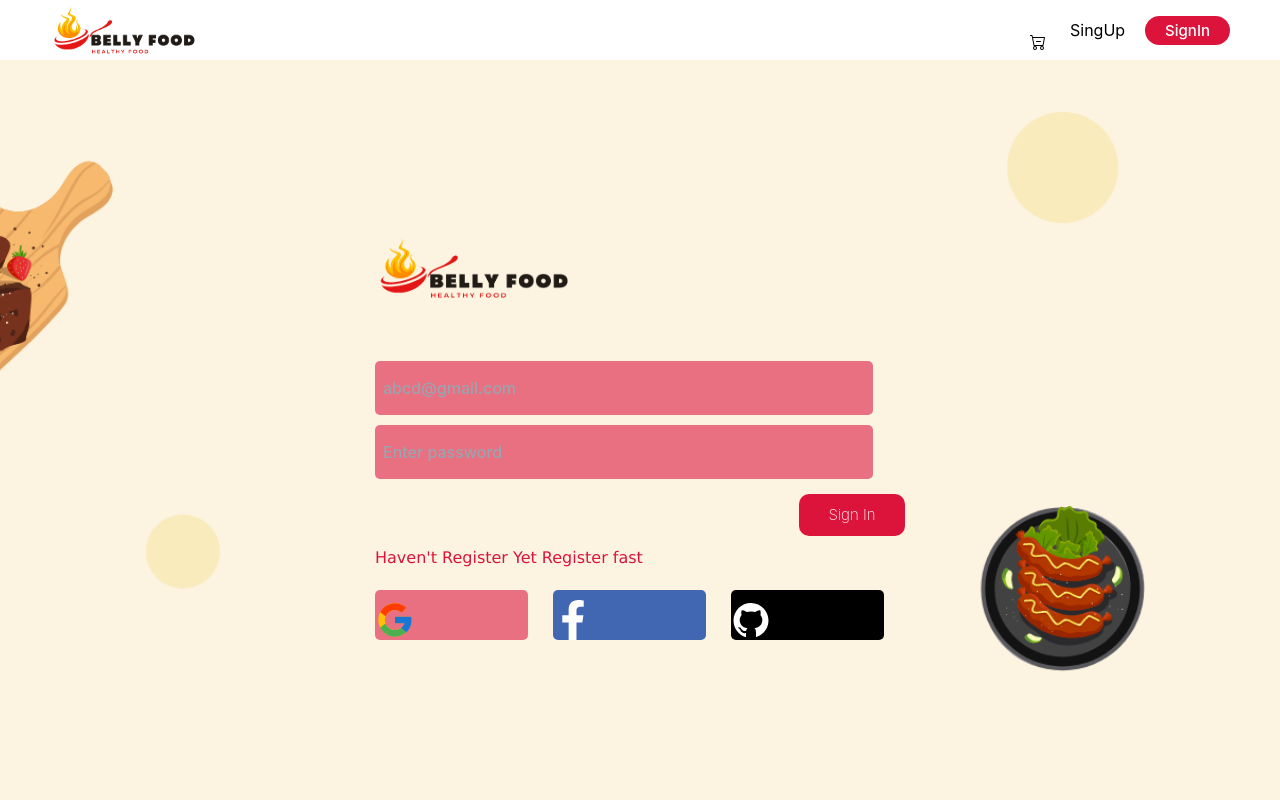
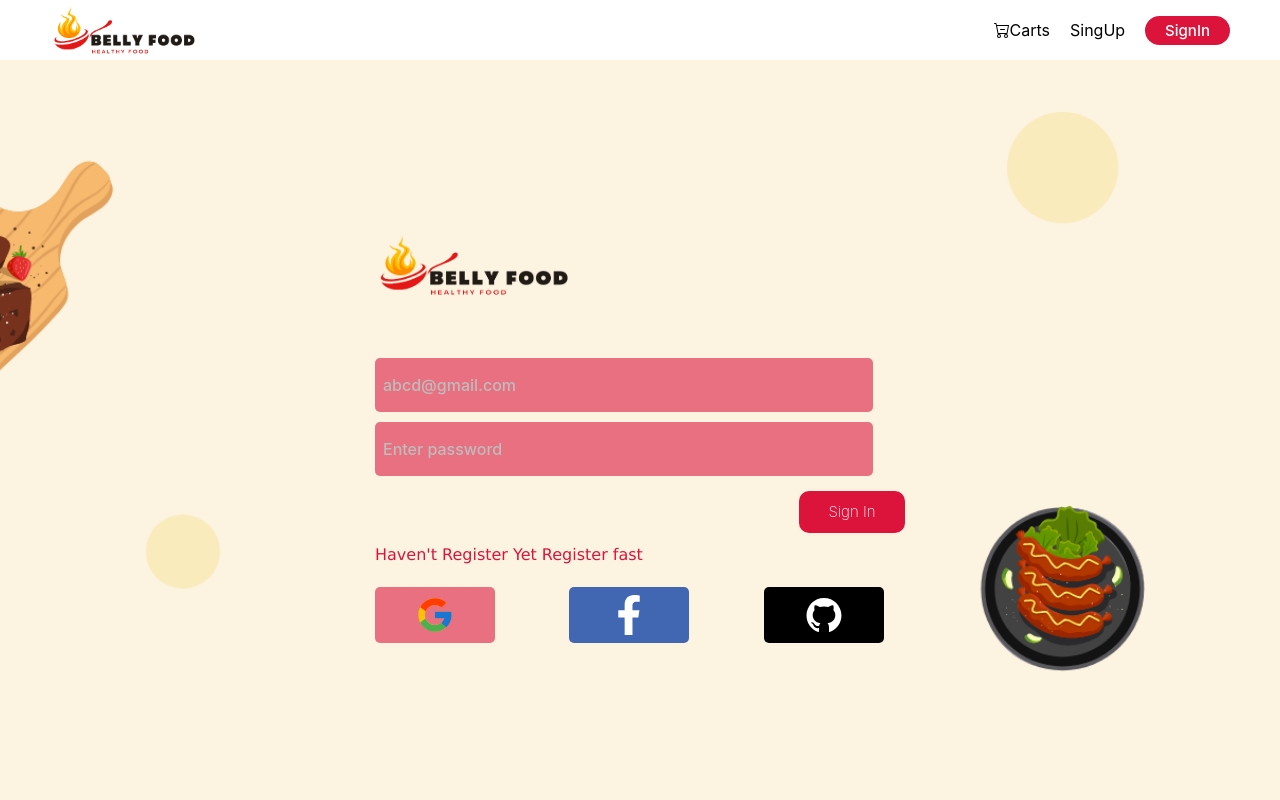
Before and after one commit to proloypaul/belly-food-client, a React (Create React App) app: page /signIn in a window 1280 px wide. Shown: the top 800 px of the page. Built offline with nearby package versions, Linux system fonts and the light colour scheme; no server answers.

Commit message:
setup material with tailwind framework and customize some desing

```diff
--- a/package.json
+++ b/package.json
@@ -3,6 +3,7 @@
   "version": "0.1.0",
   "private": true,
   "dependencies": {
+    "@material-tailwind/react": "^2.1.1",
     "@testing-library/jest-dom": "^5.16.5",
     "@testing-library/react": "^13.4.0",
     "@testing-library/user-event": "^13.5.0",
--- a/src/Components/AboutUs/Categories/Categories.css
+++ b/src/Components/AboutUs/Categories/Categories.css
@@ -18,6 +18,7 @@
 .categoriesContent{
     display: grid;
     grid-template-columns: 1fr 2fr 1fr;
+    padding-top: 40px;
 
 }
 .categoriesContent .categoriesFoodName{
@@ -26,6 +27,7 @@
     align-items: center;
     width: 70%;
     border-bottom: 2px solid black;
+    margin-bottom: 30px;
 }
 .categoriesContent .categoriesFoodName p{
     font-size: 18px;
--- a/src/Components/Carts/Carts.css
+++ b/src/Components/Carts/Carts.css
@@ -20,14 +20,15 @@
   font-weight: 700;
   padding: 10px 0px;
   border-bottom: 2px solid gray;
+  margin-bottom: 20px;
   width: 69%;
   font-family: "Lucida Sans", "Lucida Sans Regular", "Lucida Grande",
     "Lucida Sans Unicode", Geneva, Verdana, sans-serif;
 }
 .cartsContainer .editDelivery input {
   width: 65%;
-  padding: 10px;
-  margin: 5px 0px;
+  padding: 15px;
+  margin: 10px 0px;
   background-color: rgb(239, 235, 235);
   border: 0;
   border-radius: 5px;
@@ -43,7 +44,7 @@
   font-weight: 500;
   font-family: "Lucida Sans", "Lucida Sans Regular", "Lucida Grande",
     "Lucida Sans Unicode", Geneva, Verdana, sans-serif;
-  margin-top: 5px;
+  margin-top: 10px;
   cursor: pointer;
 }
 
@@ -73,6 +74,7 @@
 .allCarts .cartAmount {
   display: grid;
   grid-template-columns: 6fr 6fr;
+  padding-bottom: 20px;
 }
 .cartAmount .cartAmountTitle {
   font-size: 18px;
--- a/src/Components/Carts/Carts.js
+++ b/src/Components/Carts/Carts.js
@@ -137,7 +137,7 @@ const Carts = () => {
           />
           <input
             type="text"
-            name="Bussiness Name"
+            name="BussinessName"
             placeholder="Bussiness Name"
             onBlur={collectSaveData}
           />
--- a/src/Components/Foods/Breakfast/Breakfast.css
+++ b/src/Components/Foods/Breakfast/Breakfast.css
@@ -13,15 +13,16 @@
     align-items: center;
     justify-content: center;
     font-family: 'Lucida Sans', 'Lucida Sans Regular', 'Lucida Grande', 'Lucida Sans Unicode', Geneva, Verdana, sans-serif;
+    padding-bottom: 40px;
 }
 .allFoods .foods{
-    text-align: center;
+    /* text-align: center; */
     margin-bottom: 20px;
+    padding: 40px 20px;
     cursor: pointer;
 }
 .allFoods .foods:hover{
     background-color: #ffffff;
-    padding: 5px 10px;
     box-shadow: 5px 3px 4px 3px lightgray;
     border: 0;
     border-radius: 10px;
@@ -31,6 +32,7 @@
     font-size: 16px;
     font-weight: 500;
     color: #000;
+    padding: 20px 0px;
 }
 .allFoods .foods .foodMsg{
     color: gray;
@@ -39,6 +41,7 @@
 }
 .allFoods .foods .foodPrice{
     color: #000000;
+    padding: 20px 0px;
 }
 .checkoutFood{
     text-align: center;
--- a/src/Components/Foods/FoodDetails/FoodDetails.js
+++ b/src/Components/Foods/FoodDetails/FoodDetails.js
@@ -157,7 +157,7 @@ const FoodDetails = () => {
         {/* <Link to="/carts"><button className='addToCartBtn' onClick={handleCarts}><BsCartDash/> Add</button></Link> */}
         {/* all related img */}
         <div className="relatedImg">
-          <div>
+          <div className="flex">
             <Link to="/allFood">
               <img
                 src={foodDetailsData.imgTwo}
--- a/src/Components/Foods/FoodDetails/FoodDetains.css
+++ b/src/Components/Foods/FoodDetails/FoodDetains.css
@@ -1,4 +1,5 @@
 .foodDetailsContainer{
+    padding: 40px 20px;
     display: grid;
     grid-template-columns: 6fr 6fr;
     margin: 40px 40px;
@@ -48,6 +49,8 @@
     margin: 20px 0px;
 }
 .addToCartBtn, .addToCartBtnSuccess{
+    display: flex;
+    align-items: center;
     background-color: crimson;
     color: #fff;
     padding: 10px 20px;
@@ -69,7 +72,7 @@
 }
 .foodDetail .relatedImg{
     background-color: #f4e9e9;
-    padding-left: 20px;
+    padding: 20px;
     border: 0;
     border-radius: 5px;
     margin: 20px 0px;
@@ -84,7 +87,7 @@
     color: crimson;
     cursor: pointer;
 }
-.relatedImg .rightIcon:hover{
+.relatedImg:hover .rightIcon{
     color: #000;
     transition: all 0.5s ease-in-out 0.1s;
 }
--- a/src/Components/Header/Header.js
+++ b/src/Components/Header/Header.js
@@ -18,7 +18,8 @@ const Header = () => {
                 </Link>
                 <div className='navbarOption'>
                     <ul>
-                        <li><Link to="/carts"><BsCartDash/></Link></li>
+                        <li><Link to="/carts" className='flex items-center'><BsCartDash/> Carts</Link></li>
+                        {/* <li><Link to="/carts">Carts</Link></li> */}
                         {user?.email?<li><Link to="/signIn" className='commonButtonTwo' onClick={signOutProcess}>SignOut</Link></li>:
                         <li><Link to="/signUp">SingUp</Link></li>}
                         {user?.email? "": <li><Link to="/signIn" className='commonButtonTwo'>SignIn</Link></li>}
--- a/src/Components/Registation/SignIn/SignIn.js
+++ b/src/Components/Registation/SignIn/SignIn.js
@@ -1,5 +1,4 @@
 import React, { useState } from 'react';
-import './SignIn.css';
 import { Link, useLocation, useNavigate } from 'react-router-dom';
 import {FcGoogle} from 'react-icons/fc';
 import {AiFillGithub} from 'react-icons/ai';
--- a/src/Components/Registation/SignUp/SignUp.css
+++ b/src/Components/Registation/SignUp/SignUp.css
@@ -79,19 +79,18 @@
 .signInWithGoogle{
     background-color: rgba(220, 20, 60, 0.586);
     font-size: 40px;
-    width: 30%;
-    padding-top: 10px;
+    padding: 8px 40px;
     border: 0;
     border-radius: 5px;
     cursor: pointer;
     margin-top: 20px;
+    /* text-align: center; */
 }
 .signInWithFacebookBtn{
     background-color: #4267B2;
     color: #fff;
     font-size: 40px;
-    width: 30%;
-    padding-top: 10px;
+    padding: 8px 40px;
     border: 0;
     border-radius: 5px;
     cursor: pointer;
@@ -101,8 +100,7 @@
     background-color: #000;
     color: #fff;
     font-size: 40px;
-    width: 30%;
-    padding-top: 10px;
+    padding: 8px 40px;
     border: 0;
     border-radius: 5px;
     cursor: pointer;
--- a/tailwind.config.js
+++ b/tailwind.config.js
@@ -1,8 +1,10 @@
 /** @type {import('tailwindcss').Config} */
-module.exports = {
+
+const withMT = require("@material-tailwind/react/utils/withMT");
+module.exports = withMT({
   content: ["./src/**/*.{html,js}"],
   theme: {
     extend: {},
   },
   plugins: [],
-}
+});
```
Also changed, not shown: src/Components/Registation/SignIn/SignIn.css (deleted), 1 other file (tests, documents, lock files or other folders).
